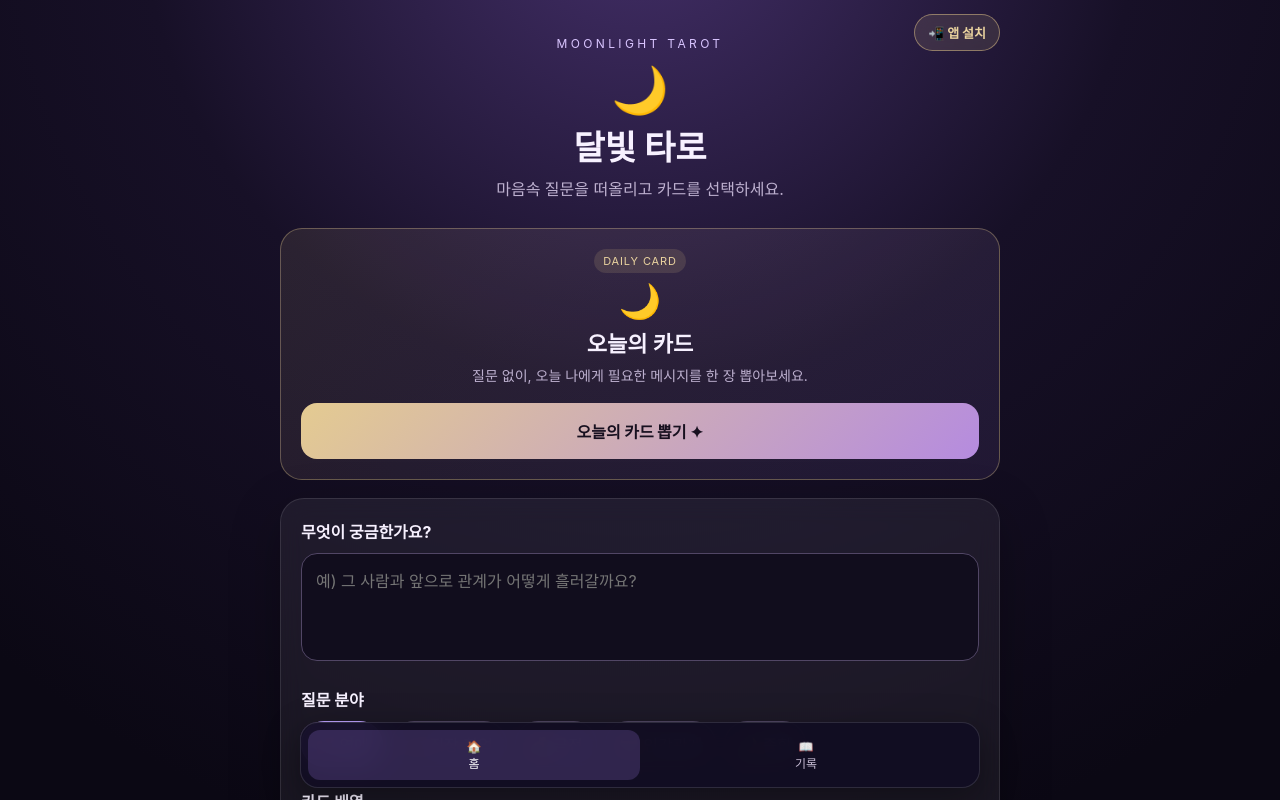
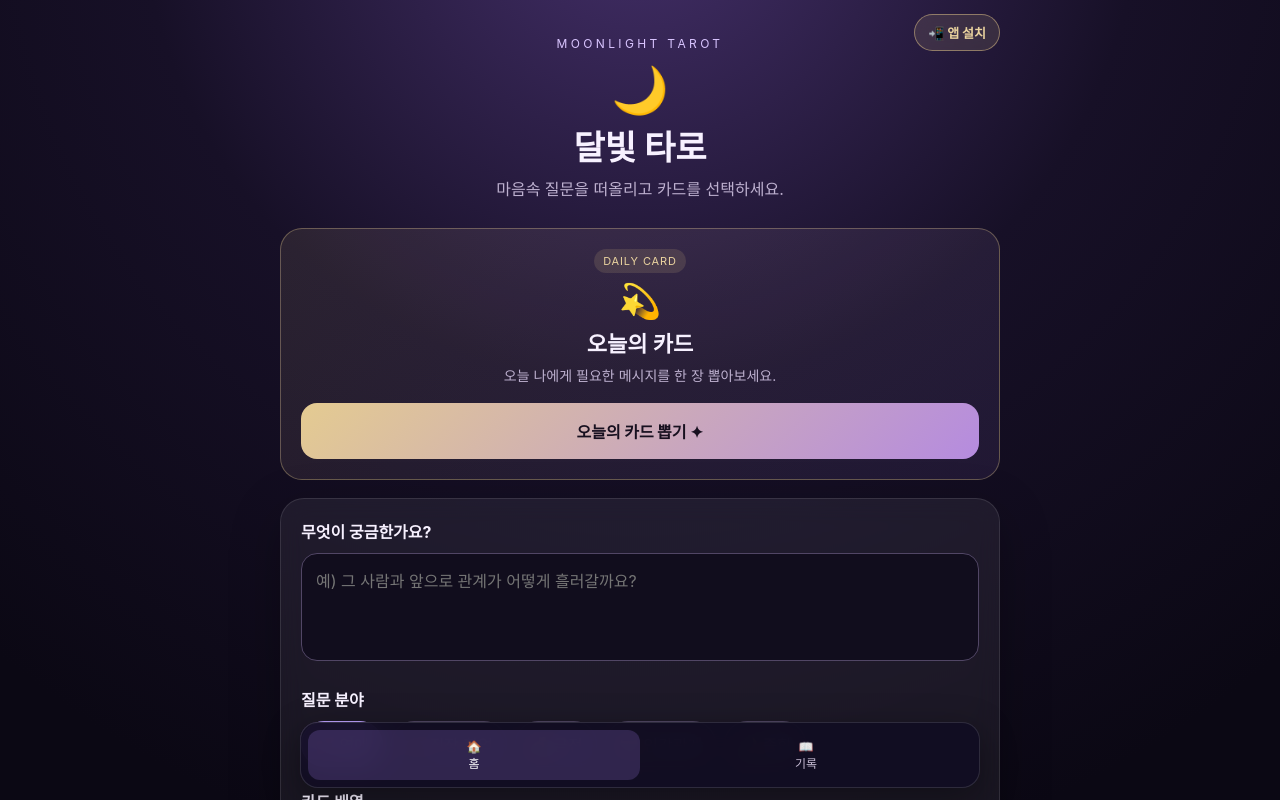
Before and after one commit to dksgmlwls24/moonlight_Tarot, a plain HTML site: page index.html in a window 1280 px wide. Shown: the top 800 px of the page. Drawn offline with Linux system fonts and the light colour scheme.

Commit message:
Give daily card its own icon and shorten its description
The daily card box reused the moon from the page header, so it now uses
a sparkle icon; also drop the redundant "질문 없이," phrase.

Co-Authored-By: Claude Opus 5.5 <noreply@anthropic.com>

```diff
--- a/index.html
+++ b/index.html
@@ -66,9 +66,9 @@ label,.label{display:block;font-weight:750;margin:0 0 10px}textarea{width:100%;m
 <p class="sub">마음속 질문을 떠올리고 카드를 선택하세요.</p>
 <div class="today-card-box">
 <div class="today-badge">DAILY CARD</div>
-<div class="today-icon">🌙</div>
+<div class="today-icon">💫</div>
 <h2>오늘의 카드</h2>
-<p>질문 없이, 오늘 나에게 필요한 메시지를 한 장 뽑아보세요.</p>
+<p>오늘 나에게 필요한 메시지를 한 장 뽑아보세요.</p>
 <button class="primary" id="todayStart">오늘의 카드 뽑기 ✦</button>
 </div>
 <div class="panel">
```
